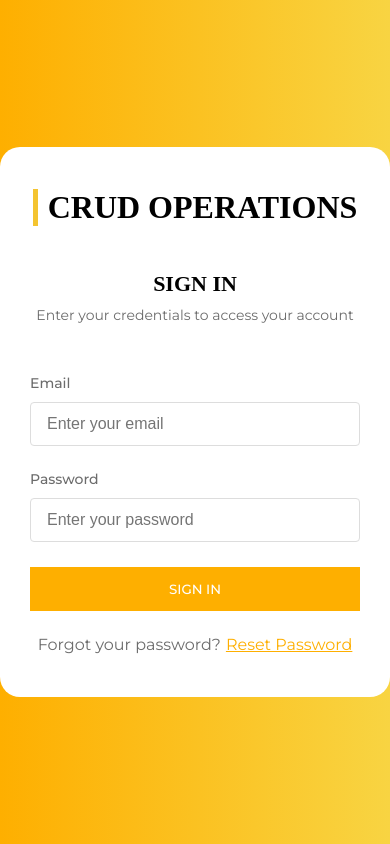
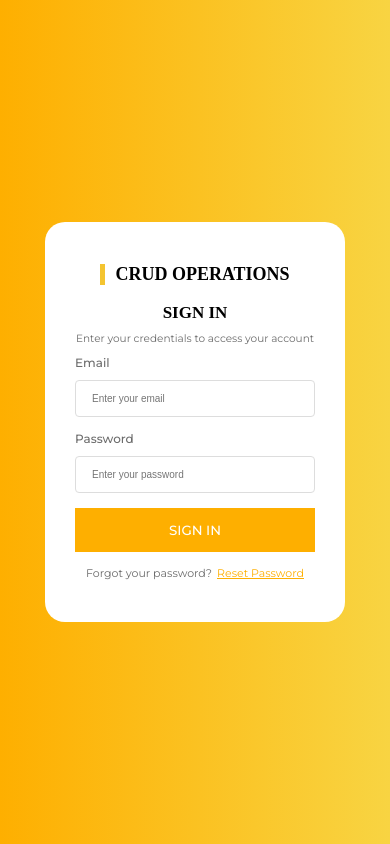
Before and after one commit to SantiagoPedrazaSierra/simple-board, a plain HTML site: page index.html in a window 390 px wide. Drawn offline with Linux system fonts and the light colour scheme; a web font is replaced by a local one.

Commit message:
feat: :art: HTML and CSS fixes

```diff
--- a/css/style.css
+++ b/css/style.css
@@ -15,7 +15,6 @@ main{
 }
 .container_main {
     margin: auto;
-    background: green;
     display: flex;
     flex-direction: column;
     width: 475px;
@@ -31,16 +30,6 @@ main{
     justify-content: space-between;
     align-items: center;
     gap: 43px;
-    h2{
-        font-family: "Montserrat-Bold";
-        font-size: 22px;
-    }
-    p{
-        font-family: "Montserrat-Regular";
-        font-size: 14px;
-        color: var(--color-5);
-    }
-
 
 }
 .title_main{
@@ -57,12 +46,17 @@ main{
     justify-content: center;
     align-items: center;
     gap: 9px;
-    h1{
+    h2{
         font-family: "Montserrat-Bold";
-        font-size: 32px;
-        border-left: 5px solid #F4C430;
-        padding-left: 10px;
+        font-size: 22px;
     }
+    p{
+        font-family: "Montserrat-Regular";
+        font-size: 14px;
+        color: var(--color-5);
+    }
+
+
 }
 .container_form {
     margin-top: 50px;
@@ -105,11 +99,11 @@ main{
 .password-label {
 }
 .password-input {
-    width: 100%; /* O un ancho específico según el diseño */
-    max-width: 400px; /* Ajusta según necesites */
+    width: 100%;
+    max-width: 400px;
     padding: 12px 16px;
-    border: 1px solid #ddd; /* Borde sutil */
-    border-radius: 4px; /* Bordes redondeados */
+    border: 1px solid #ddd;
+    border-radius: 4px;
     font-size: 16px;
     color: var(--color-2);
     outline: none;
@@ -187,3 +181,55 @@ dialog.warning {
 #closeDialog:hover {
     background: #555;
 }
+
+/* Media Queries para diferentes resoluciones */
+
+/* Para móviles pequeños (320px - 480px) */
+@media (max-width: 480px) {
+    .container_main{
+        width: 300px;
+        height: 400px;
+    }
+
+    .container_title{
+        display: flex;
+        gap: 8px;
+        height: 100px;
+    }
+
+    .title_main{
+        h1{
+            font-size: 18px;
+        }
+    }
+
+    .title_second{
+        width: 350px;
+        h2{
+            font-size: 17px;
+        }
+        p{
+            font-size: 10.5px;
+        }
+    }
+
+    .container_form{
+        margin-top: 10px;
+        .div_email{
+            font-size: 12px;
+        }
+        .email-input{
+            font-size: 10px;
+        }
+        .div_password{
+            font-size: 12px;
+        }
+        .password-input{
+            font-size: 10px;
+        }
+    }
+
+    .reset_password{
+        font-size: 11px;
+    }
+}
```
